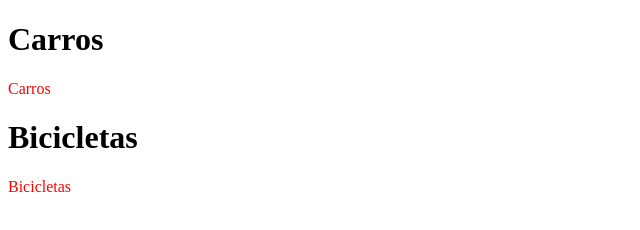
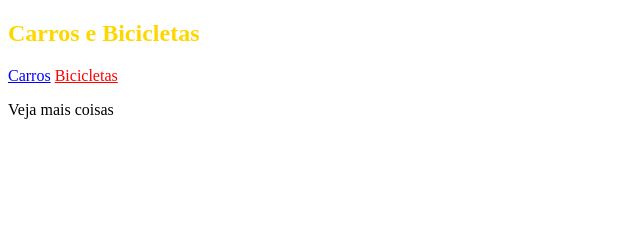
Before and after one commit to guilhermealacoc/Origamid-Aulas, a plain HTML site: page index.html in a window 1280 px wide. Shown: the whole page, without its empty margins (0-640 px from the left). Drawn offline with Linux system fonts and the light colour scheme.

Commit message:
feat: inicio com estilos

```diff
--- a/index.html
+++ b/index.html
@@ -8,10 +8,12 @@
 </head>
 
 <body>
-    <h1>Carros</h1>
-    <a href="/produtos/carros.html">Carros</a>
-    <h1>Bicicletas</h1>
-    <a href="/produtos/bicicletas.html">Bicicletas</a>
+    <h2 id="introduaco">Carros e Bicicletas</h2>
+    <a class="codigo" href="/produtos/carros.html">Carros</a>
+
+    <a class="design" href="/produtos/bicicletas.html">Bicicletas</a>
+
+    <p class="">Veja mais coisas</p>
 </body>
 
 </html>
--- a/style.css
+++ b/style.css
@@ -1,8 +1,11 @@
-a {
-  color: red;
-  text-decoration: none;
+#introduaco {
+  color: gold;
 }
 
-p a {
+.codigo {
   color: blue;
 }
+
+.design {
+  color: red;
+}
```
